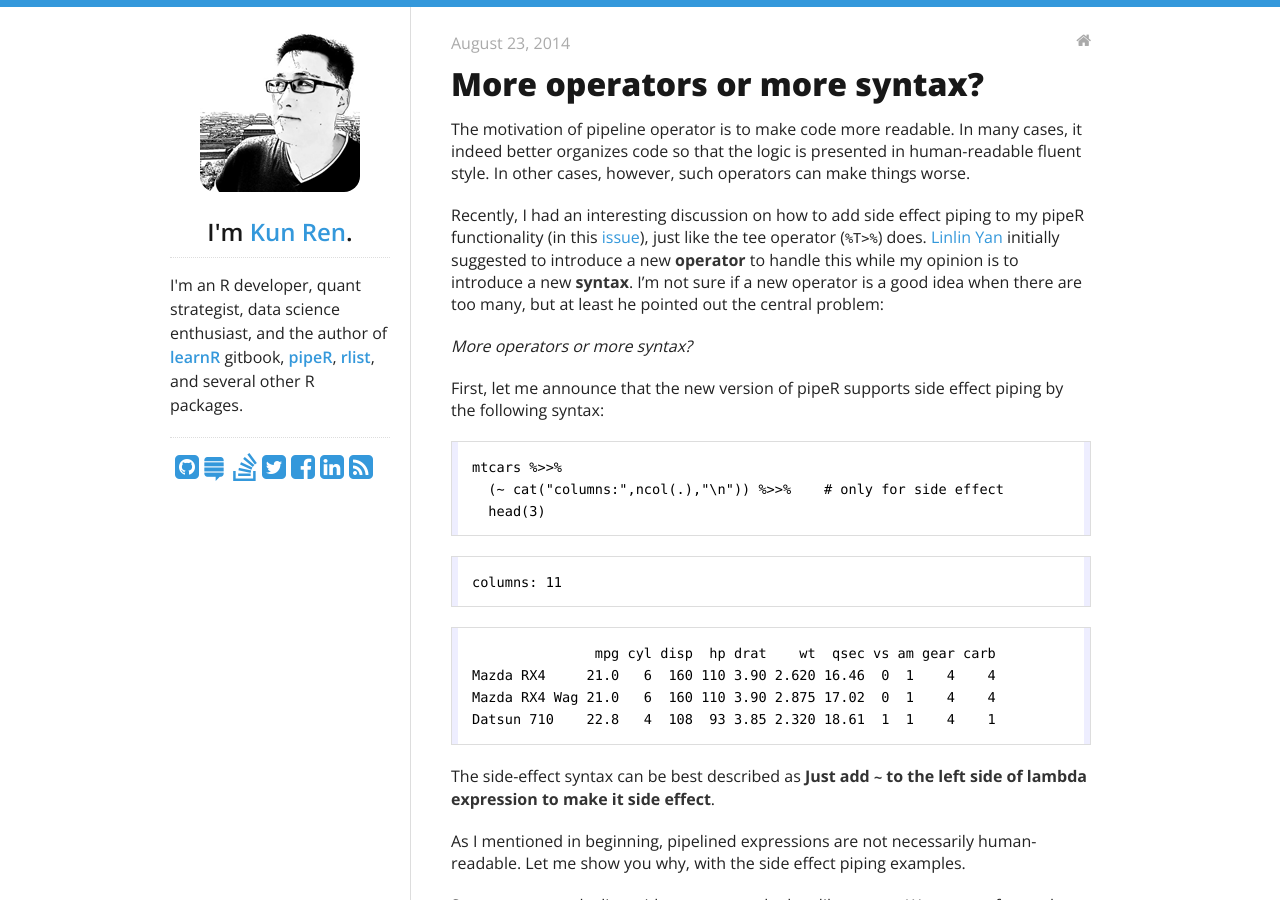
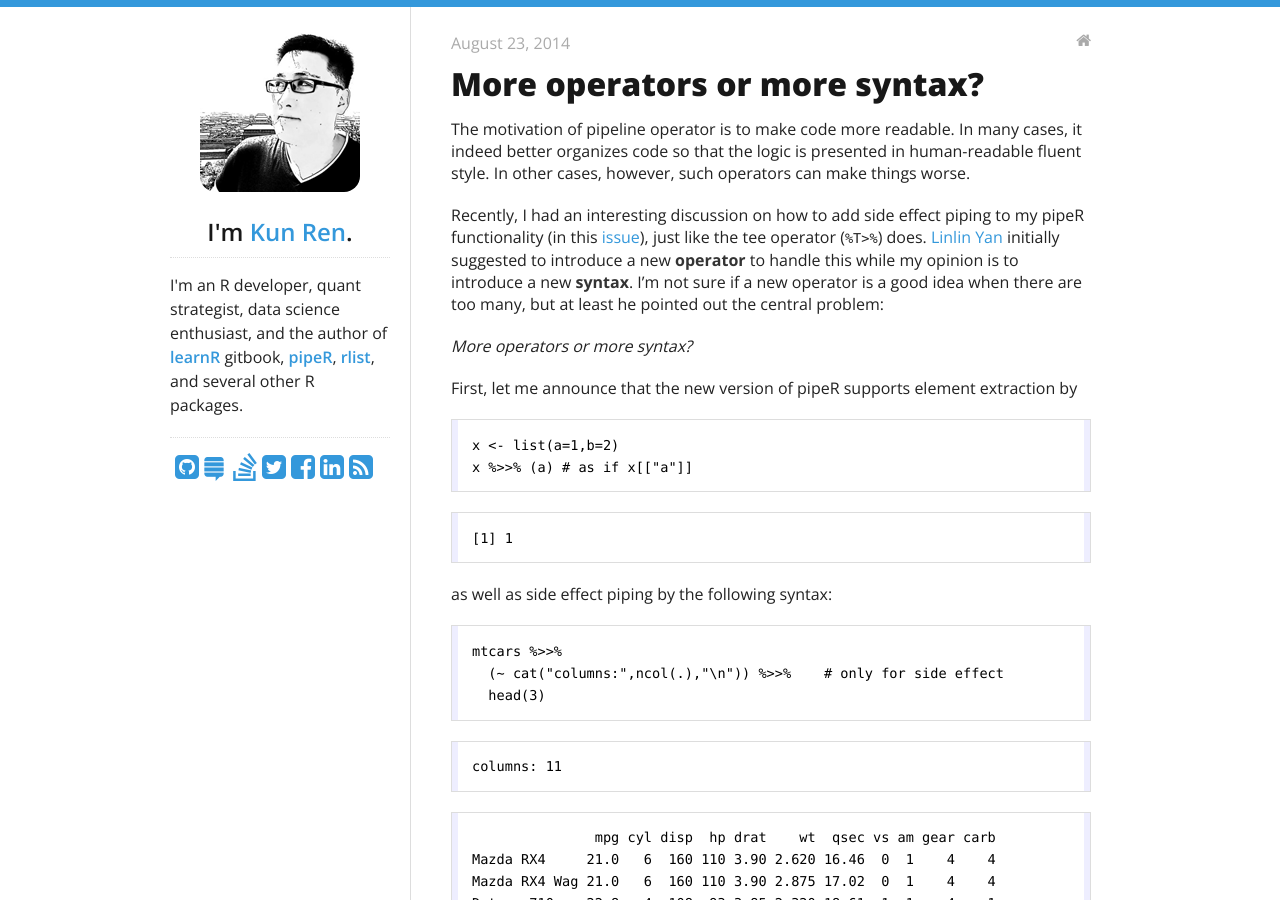
Before and after one commit to harryprince/renkun-ken.github.io, a Jekyll site: the page built from _posts/2014-08-23-more-operators-or-more-syntax.md, in a window 1280 px wide and 900 px high. Built offline with Jekyll 4.4.1, drawn with Linux system fonts in a browser that asks for light colours; nearby versions of some CDN libraries; Markdown is read by kramdown in place of the engine named in the settings; comment, search, counter and statistics services are not loaded.

Commit message:
update post

````diff
--- a/_posts/2014-08-23-more-operators-or-more-syntax.md
+++ b/_posts/2014-08-23-more-operators-or-more-syntax.md
@@ -14,7 +14,19 @@ Recently, I had an interesting discussion on how to add side effect piping to my
 
 *More operators or more syntax?*
 
-First, let me announce that the new version of pipeR supports side effect piping by the following syntax:
+First, let me announce that the new version of pipeR supports element extraction by
+
+
+```r
+x <- list(a=1,b=2)
+x %>>% (a) # as if x[["a"]]
+```
+
+```
+[1] 1
+```
+
+as well as side effect piping by the following syntax:
 
 
 ```r
````
Also changed, not shown: _src/2014-08-23-more-operators-or-more-syntax.Rmd (+8 -1 lines).
